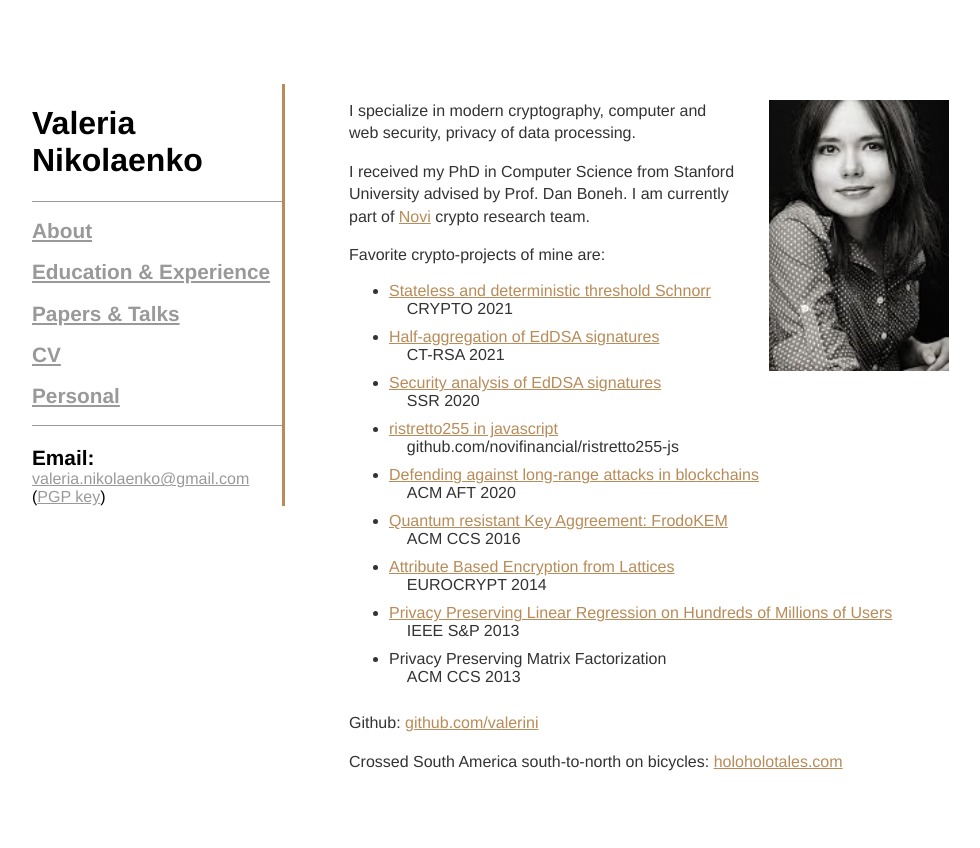
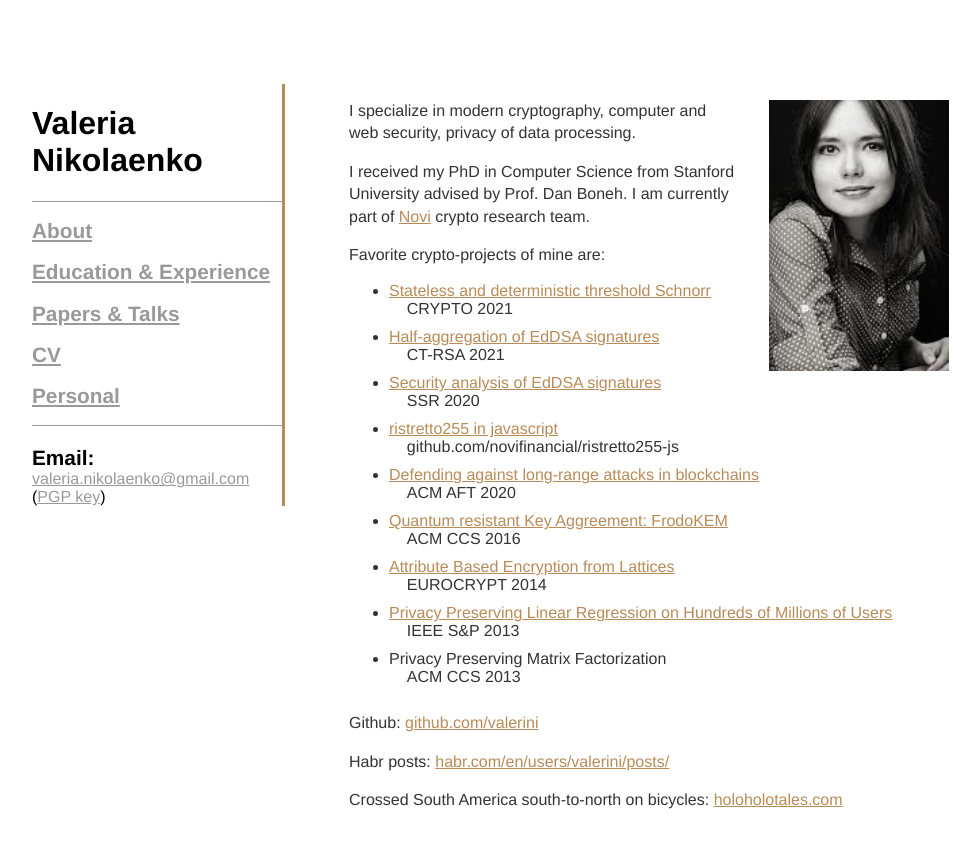
Before and after one commit to valerini/valerini.github.io, a Jekyll site: the page built from index.html, in a window 1280 px wide. Shown: the top 848 px of the page, without its empty margins (57-1037 px from the left). Built offline with Jekyll 4.4.1, drawn with Linux system fonts in a browser that asks for light colours.

Commit message:
Add Habr

```diff
--- a/index.html
+++ b/index.html
@@ -24,6 +24,7 @@ title: Valeria Nikolaenko
   </p>
 
   <p>Github: <a class="paper" href="http://github.com/valerini">github.com/valerini</a></p>
+  <p>Habr posts: <a class="paper" href="https://habr.com/en/users/valerini/posts/">habr.com/en/users/valerini/posts/</a></p>
   <!--	<p>Before that I received my MSc from the University of the Russian Academy of Sciences focusing on Computational Complexity and BSc from the Polytechnical University in St. Petersburg, focusing on Computer Algebra.</p>
 	<p>I did 2 research internships doing projects in cryptography: Google, Technicolor, a software engineering inernships in JetBrains working on smart development environments and a research internship in Transas designing Computer Graphics algorithms for marine and aviation training systems.</p> -->
   <p>Crossed South America south-to-north on bicycles: <a class="paper" href="https://holoholotales.com">holoholotales.com</a></p>
```
